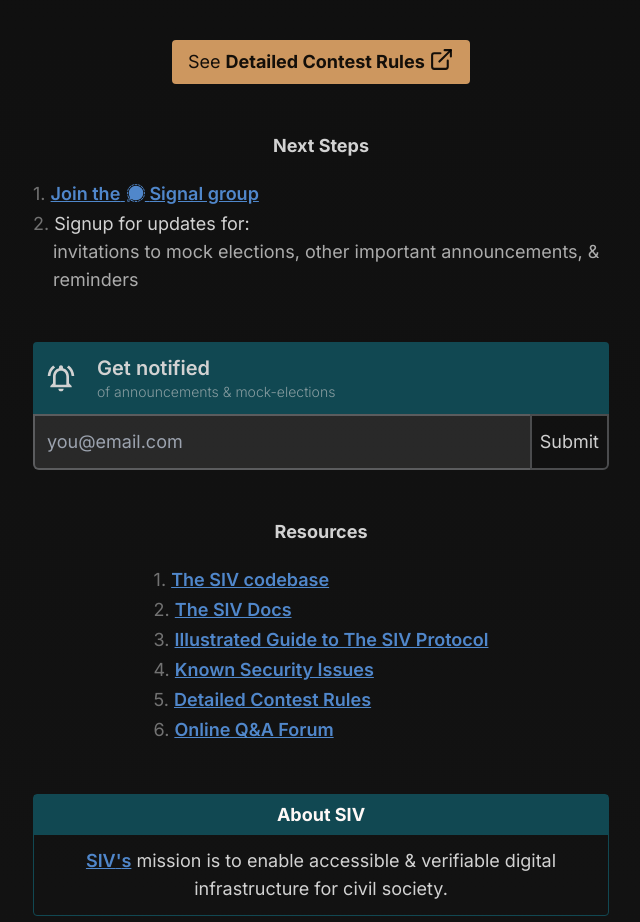
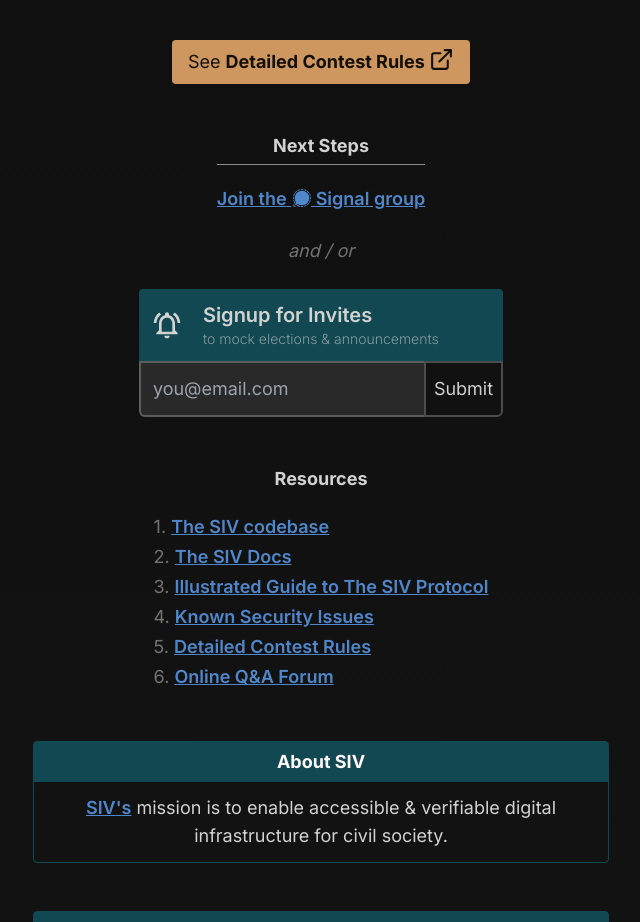
Before and after one commit to siv-org/hack.siv.org, a Next.js app: page / in a window 1280 px wide. Shown: the part 2560-3482 px from the top of the page, without its empty margins (319-959 px from the left). Built offline with nearby package versions, Linux system fonts and the light colour scheme.

Commit message:
Updated Next Steps

```diff
--- a/app/page.tsx
+++ b/app/page.tsx
@@ -243,13 +243,11 @@ export default function Home() {
 
       {/* Next Steps */}
       <div>
-        <h4 className="text-center font-bold">Next Steps</h4>
-
-        <ol className="mt-5 space-y-0.5">
-          <li>
-            <span className="opacity-50">1. </span>
+        <h4 className="text-center font-bold mb-5 border-b pb-1 border-white/50">
+          Next Steps
+        </h4>
         <a
-              className={linkStyle}
+          className={`${linkStyle} text-lg`}
           target="_blank"
           href="https://signal.group/#CjQKICsvJxvIn78MHOVlLHyyDZZzRZ6jG62baU0PSvNytGixEhB_0dk6RSLBFcK9o63Qlpx0"
         >
@@ -257,18 +255,13 @@ export default function Home() {
           <FaSignalMessenger className="inline relative bottom-0.5 ml-0.5" />{' '}
           Signal group
         </a>
-          </li>
-          <li>
-            <span className="opacity-50">2. </span>Signup for updates for:
-            <div className="pl-5 opacity-80">
-              invitations to mock elections, other important announcements, &
-              reminders
-            </div>
-          </li>
-        </ol>
+
+        <div className="opacity-50 text-center my-6 italic">and / or</div>
       </div>
 
+      <div className="!mt-0">
         <Register />
+      </div>
 
       {/* Resources */}
       <div>
--- a/app/register.tsx
+++ b/app/register.tsx
@@ -17,9 +17,9 @@ export const Register = () => {
       <div className="rounded-t py-3 pl-3 bg-[#114852] font-semibold text-center flex items-center">
         <MdOutlineNotificationsActive className="inline relative text-[40px] pr-2" />
         <div className="pl-3 text-left">
-          <div className="text-xl">Get notified</div>
+          <div className="text-xl">Signup for Invites</div>
           <div className="font-light text-sm opacity-60">
-            of announcements & mock-elections
+            to mock elections & announcements
           </div>
         </div>
       </div>
```
Lines whose indentation alone changed are shown as unchanged.
